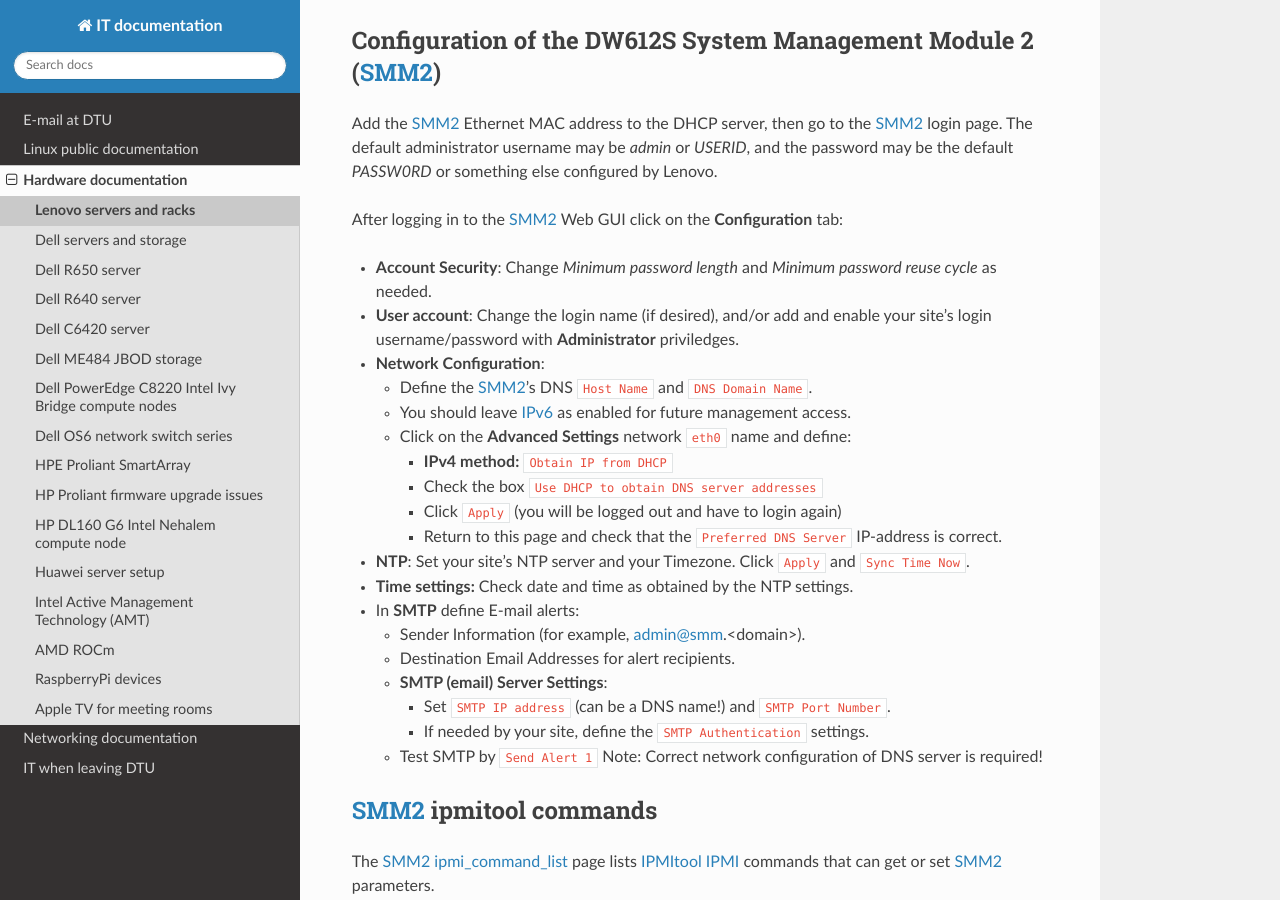
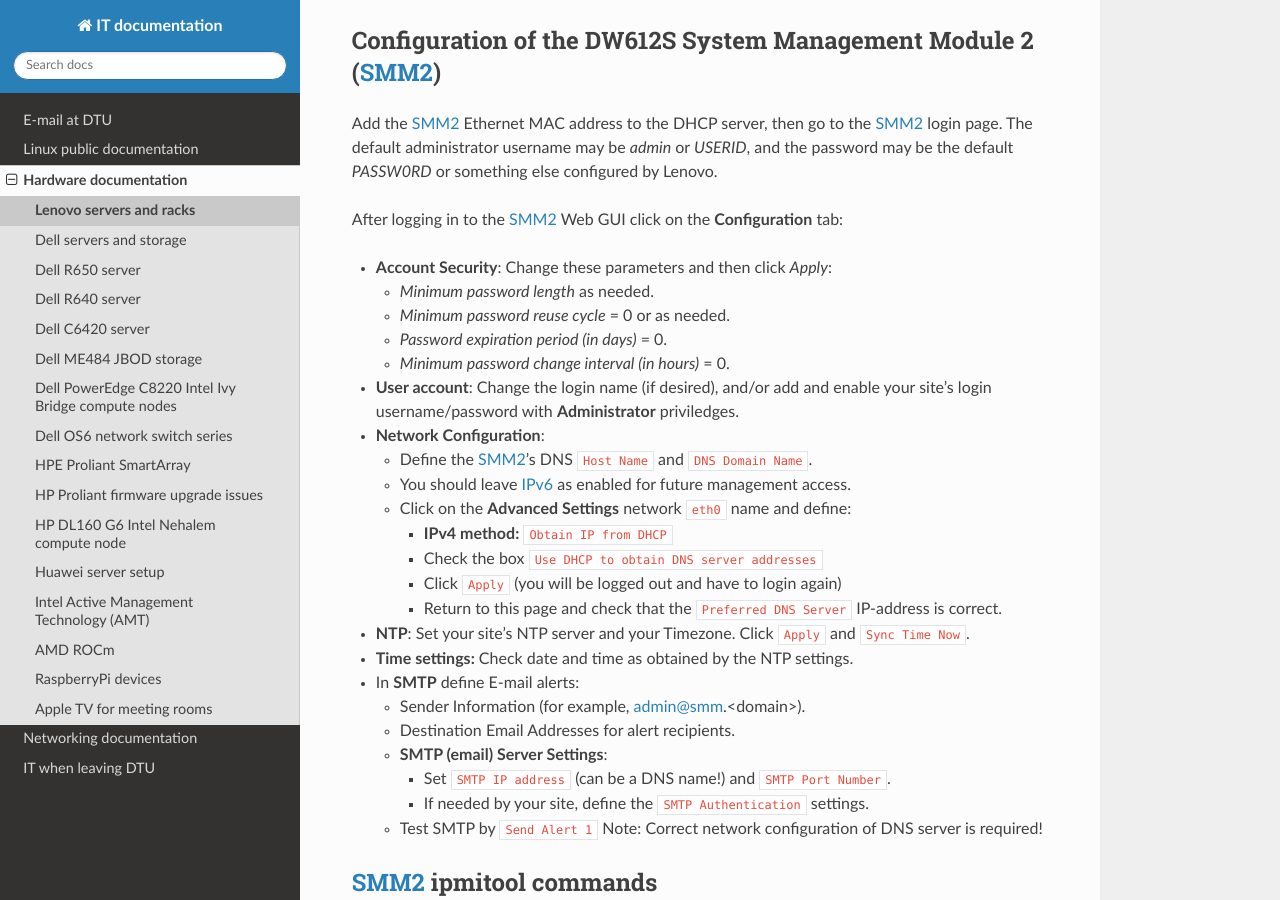
Before and after one commit to OleHolmNielsen/ITwiki, a Sphinx documentation site: the page built from docs/Lenovo_DW612S.rst, in a window 1280 px wide and 900 px high, scrolled down 860 px. Built offline with Sphinx 7.4.7 and the Read the Docs theme 3.1.0, drawn with Linux system fonts in a browser that asks for light colours.

Commit message:
Configuration

```diff
--- a/docs/Lenovo_DW612S.rst
+++ b/docs/Lenovo_DW612S.rst
@@ -45,7 +45,12 @@
 
 After logging in to the SMM2_ Web GUI click on the **Configuration** tab:
 
-* **Account Security**: Change *Minimum password length* and *Minimum password reuse cycle* as needed.
+* **Account Security**: Change these parameters and then click *Apply*:
+
+  * *Minimum password length* as needed.
+  * *Minimum password reuse cycle* = 0 or as needed.
+  * *Password expiration period (in days)* = 0.
+  * *Minimum password change interval (in hours)* = 0.
 
 * **User account**: Change the login name (if desired),
   and/or add and enable your site's login username/password with **Administrator** priviledges.
```
